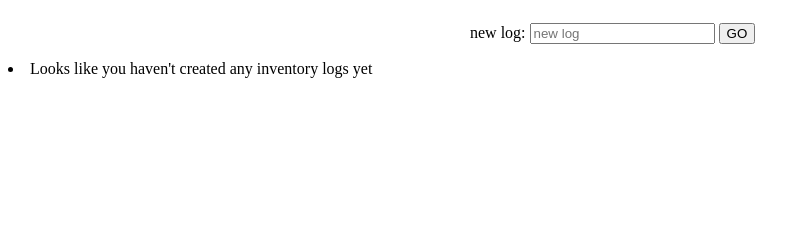
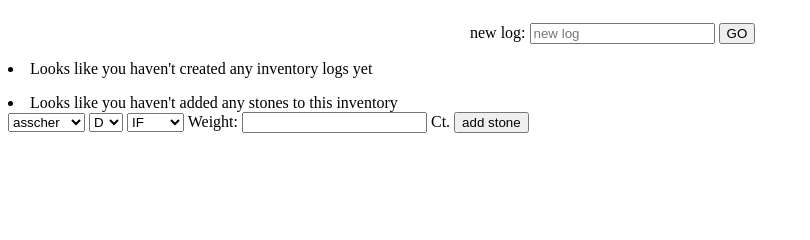
Before and after one commit to MicahSteinbrecher/inventory-flask, a Flask app: template templates/index.html in a window 1280 px wide. Shown: the part 83-323 px from the top of the page, without its empty margins (0-810 px from the left). Run offline with Flask 2, Linux system fonts and the light colour scheme; the template is opened without the code that fills it, so the values that code supplies are empty.

Commit message:
added stones

```diff
--- a/app.py
+++ b/app.py
@@ -62,6 +62,15 @@ def index():
     else:
         return redirect(url_for('login')) #LOGIN AND REGISTER PAGE
 
+@app.route('/index/<log_id>')
+def render_stones(log_id):
+    log = db.session.query(Log).filter(Log.id == log_id).first()
+    user_data = db.session.query(User).filter(User.id == session['user']['id']).first()
+    return render_template('index.html',
+                       user = session['user'],
+                       logs = user_data.logs,
+                       stones = log.stones)
+
 #login and register
 @app.route('/login')
 def login():
@@ -105,6 +114,10 @@ def add_log():
     db.session.commit()
     return redirect(url_for('index'))
 
+@app.route('/add_stone', methods=['POST'])
+def add_stone():
+    return redirect(url_for('index'))
+
 @app.route('/logout')
 def logout():
     logout_user()
--- a/requirements.txt
+++ b/requirements.txt
@@ -1,5 +1,5 @@
 Flask==0.10.1
-flask-heroku==0.1.9
+Flask-Heroku==0.1.9
 Flask-SQLAlchemy==2.1
 gunicorn==19.4.5
 itsdangerous==0.24
--- a/templates/index.html
+++ b/templates/index.html
@@ -15,9 +15,60 @@
 
 <ul id="logs"></ul>
 {% for log in logs %}
-    <li>{{ log.name }}</li>
+    <li><a href="{{ url_for('index', log_id = log.id) }}">{{ log.name }}</a></li>
 {% else %}
     <li>Looks like you haven't created any inventory logs yet</li>
 {% endfor %}
 </ul>
+
+<ul id="stones"></ul>
+{% for stone in stones %}
+    <li>{{ stone.name }}</li>
+{% else %}
+    <li>Looks like you haven't added any stones to this inventory</li>
+{% endfor %}
+</ul>
+
+<form  action={{url_for('add_stone')}} method="POST">
+    <select name="cut">
+        <option value="asscher">asscher</option>
+        <option value="cushion">cushion</option>
+        <option value="emerald">emerald</option>
+        <option value="heart">heart</option>
+        <option value="marquise">marquise</option>
+        <option value="pear">pear</option>
+        <option value="princess">princess</option>
+        <option value="radiant">radiant</option>
+    </select>
+    <select name="color">
+        <option value="D">D</option>
+        <option value="E">E</option>
+        <option value="F">F</option>
+        <option value="G">G</option>
+        <option value="H">H</option>
+        <option value="I">I</option>
+        <option value="J">J</option>
+        <option value="K">K</option>
+        <option value="L">L</option>
+        <option value="M">M</option>
+        <option value="N">N</option>
+    </select>
+    <select name="clarity">
+        <option value="IF">IF</option>
+        <option value="VVS1">VVS1</option>
+        <option value="VVS2">VVS2</option>
+        <option value="VS1">VS1</option>
+        <option value="VS2">VS2</option>
+        <option value="SI1">SI1</option>
+        <option value="SI2">SI2</option>
+        <option value="SI3">SI3</option>
+        <option value="I1">I1</option>
+        <option value="I2">I2</option>
+        <option value="I3">I3</option>
+    </select>
+    Weight: <input type="float" name="weight"> Ct.
+    <span><button type="submit">add stone</button></span>
+</form>
+</div>
+</form>
 {% endblock %}
```
